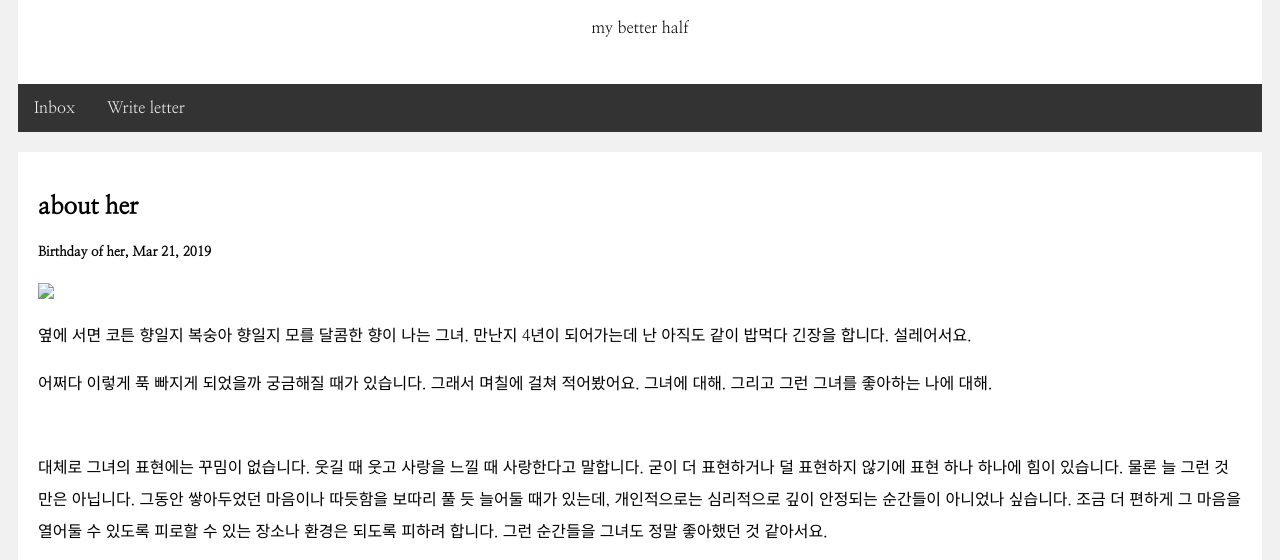
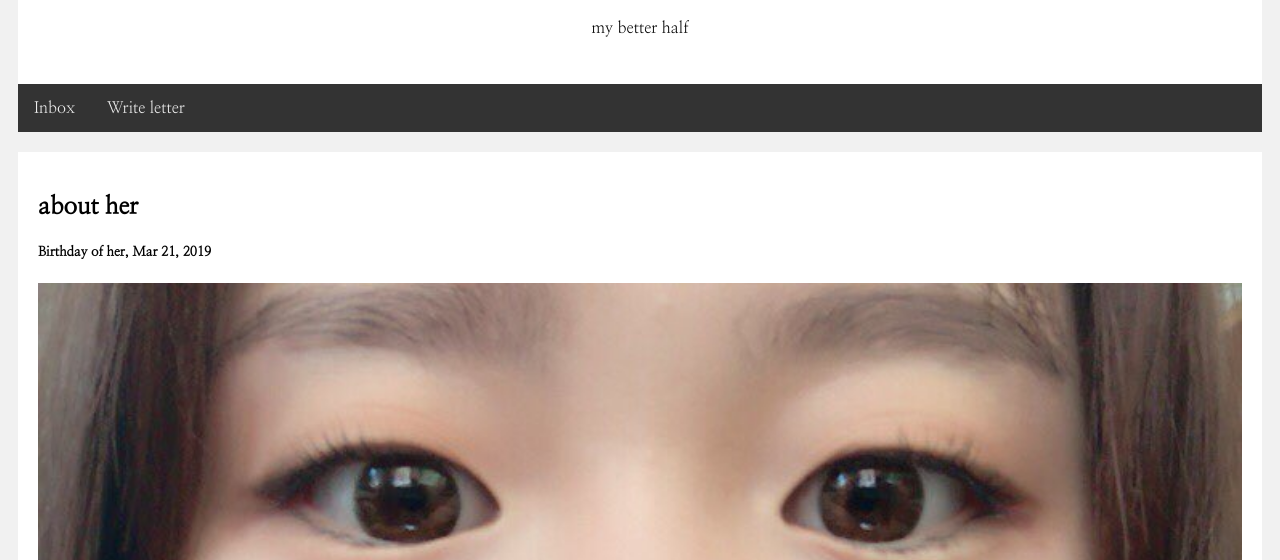
Before and after one commit to MovieRyu/Letterbox, a plain HTML site: page index.html in a window 1280 px wide. Shown: the part 160-720 px from the top of the page. Drawn offline with Linux system fonts and the light colour scheme.

Commit message:
Update index.html

```diff
--- a/index.html
+++ b/index.html
@@ -140,7 +140,7 @@
     <div class="card">
       <h2>about her</h2>
       <h5>Birthday of her, Mar 21, 2019</h5>
-      <img src="03.png" class="responsive">
+      <img src="sunny.JPG" class="responsive">
       <p>
         옆에 서면 코튼 향일지 복숭아 향일지 모를 달콤한 향이 나는 그녀. 만난지 4년이 되어가는데 난 아직도 같이 밥먹다 긴장을 합니다. 설레어서요.
       </p>
```
